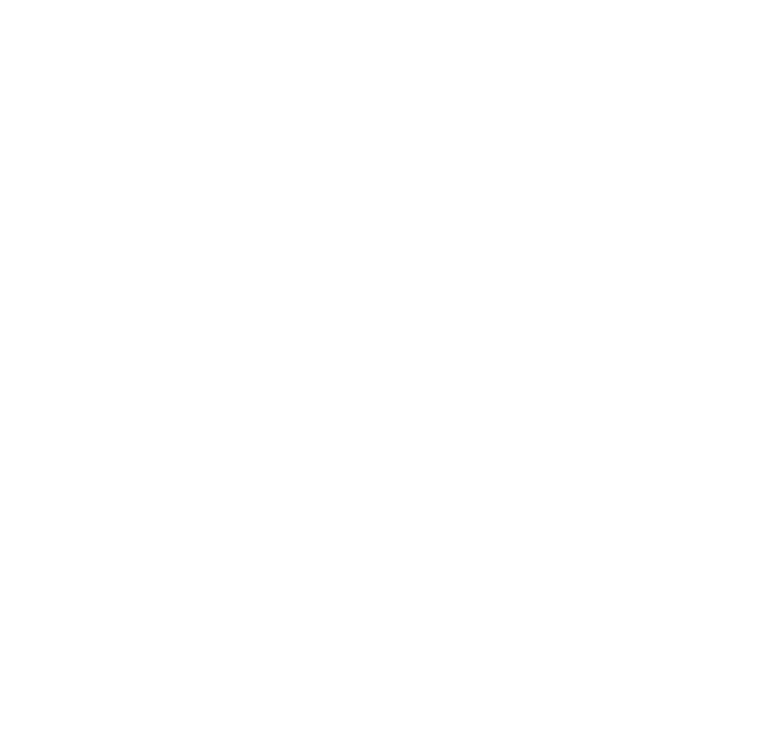
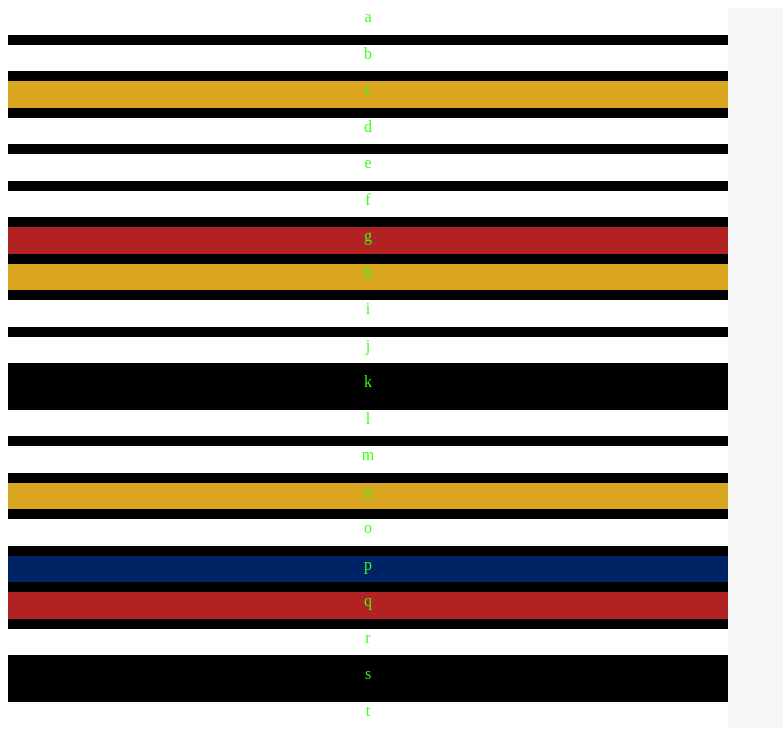
Before and after one commit to cori-peck/mondrian_blocks, a plain HTML site: page index.html in a window 1280 px wide. Shown: the whole page, without its empty margins (0-783 px from the left). Drawn offline with Linux system fonts and the light colour scheme.

Commit message:
sets basic parent container with children

```diff
--- a/index.html
+++ b/index.html
@@ -9,6 +9,30 @@
 </head>
 
 <body>
+    <div class="page">
+        <div class="grid-container">
+            <div class="box-a">a</div>
+            <div class="box-b">b</div>
+            <div class="box-c">c</div>
+            <div class="box-d">d</div>
+            <div class="box-e">e</div>
+            <div class="box-f">f</div>
+            <div class="box-g">g</div>
+            <div class="box-h">h</div>
+            <div class="box-i">i</div>
+            <div class="box-j">j</div>
+            <div class="box-k">k</div>
+            <div class="box-l">l</div>
+            <div class="box-m">m</div>
+            <div class="box-n">n</div>
+            <div class="box-o">o</div>
+            <div class="box-p">p</div>
+            <div class="box-q">q</div>
+            <div class="box-r">r</div>
+            <div class="box-s">s</div>
+            <div class="box-t">t</div>
+        </div>
+    </div>
 
 </body>
 
--- a/style.css
+++ b/style.css
@@ -0,0 +1,97 @@
+:root {
+    --white-fill: #fff;
+    --yellow-fill: #daa520;
+    --red-fill: #b22222;
+    --blue-fill: #002366;
+}
+
+.page {
+    background-color: #f6f6f6;
+    box-sizing: border-box;
+}
+
+.grid-container {
+    background-color: black;
+    width: 720px;
+    height: 720px;
+    display: grid;
+    grid-gap: 10px;
+    color: #39ff14;
+    text-align: center;
+}
+
+.box-a {
+    background-color: var(--white-fill);
+}
+
+.box-b {
+    background-color: var(--white-fill);
+}
+
+.box-c {
+    background-color: var(--yellow-fill);
+}
+
+.box-d {
+    background-color: var(--white-fill);
+}
+
+.box-e {
+    background-color: var(--white-fill);
+}
+
+.box-f {
+    background-color: var(--white-fill);
+}
+
+.box-g {
+    background-color: var(--red-fill);
+}
+
+.box-h {
+    background-color: var(--yellow-fill);
+}
+
+.box-i {
+    background-color: var(--white-fill);
+}
+
+.box-j {
+    background-color: var(--white-fill);
+}
+
+.box-k {}
+
+.box-l {
+    background-color: var(--white-fill);
+}
+
+.box-m {
+    background-color: var(--white-fill);
+}
+
+.box-n {
+    background-color: var(--yellow-fill);
+}
+
+.box-o {
+    background-color: var(--white-fill);
+}
+
+.box-p {
+    background-color: var(--blue-fill);
+}
+
+.box-q {
+    background-color: var(--red-fill);
+}
+
+.box-r {
+    background-color: var(--white-fill);
+}
+
+.box-s {}
+
+.box-t {
+    background-color: var(--white-fill);
+}
```
